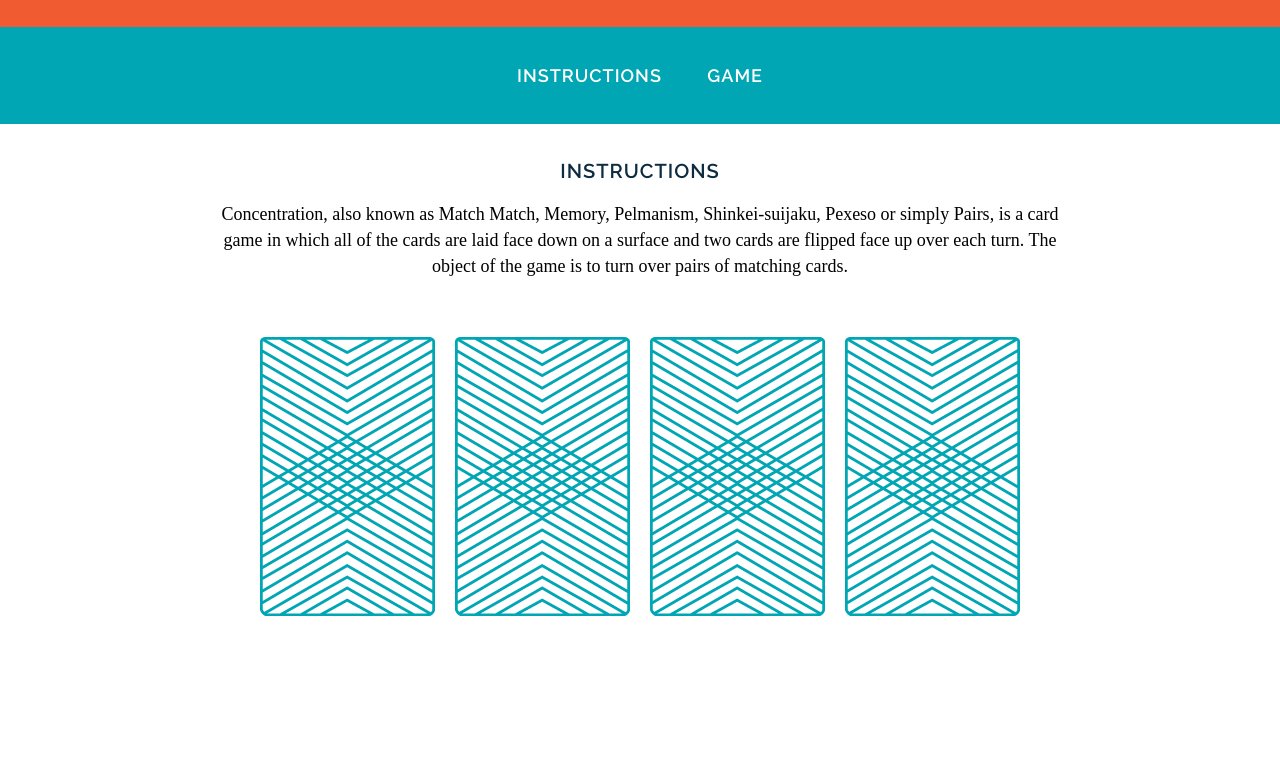
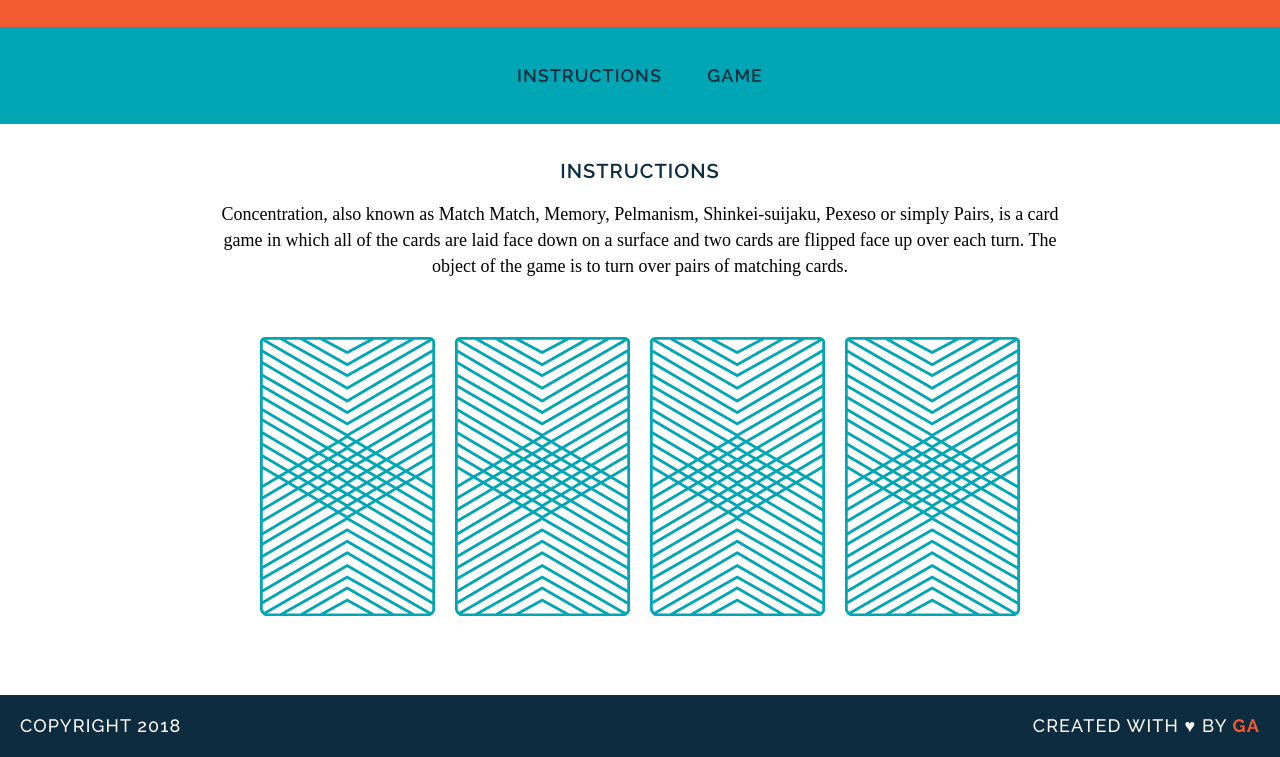
Before and after one commit to dangjustintime/wdi-fundamentals-memorygame, a plain HTML site: page index.html in a window 1280 px wide. Shown: the part 86-843 px from the top of the page. Before the commit the page ends 800 px from the top, so only its background shows below. Drawn offline with Linux system fonts and the light colour scheme; a web font is replaced by a local one.

Commit message:
added footer and more styling

```diff
--- a/css/style.css
+++ b/css/style.css
@@ -11,7 +11,7 @@ body {
 a {
     text-decoration: none;
     margin: 0 20px;
-    color: #FFFFFF;
+    color: #0D2C40;
 }
 
 h1 {
@@ -62,6 +62,50 @@ nav {
     margin: 0;
 }
 
+nav a {
+    border-bottom: 2px solid transparent;
+}
+
 h1, h2, h3 {
     text-transform: uppercase;
 }
+
+footer {
+    text-transform: uppercase;
+    padding: 0 20px;
+    background: #0D2C40;
+    color: white;
+    font-size: 14px;
+    letter-spacing: .08em;
+    font-weight: 500;
+}
+
+footer p {
+    font-family: "Raleway";
+}
+
+.copyright {
+    float: left;
+}
+
+.message {
+    float: right;
+}
+
+.clearfix:after {
+    visibility: hidden;
+    display: block;
+    content: " ";
+    clear: both;
+    height: 0;
+    font-size: 0;
+}
+
+.name {
+    color: #F15B31;
+    font-weight: 700;
+}
+
+a:hover {
+    color: white;
+}
--- a/index.html
+++ b/index.html
@@ -30,5 +30,9 @@
                 <img src="images/back.png" alt="King of Hearts">
             </div>
         </main>
+        <footer class="clearfix">
+            <p class="copyright">Copyright 2018</p>
+            <p class="message">Created with &hearts; by <span class="name">GA</span></p>
+        </footer>
     </body>
 </html>
```
